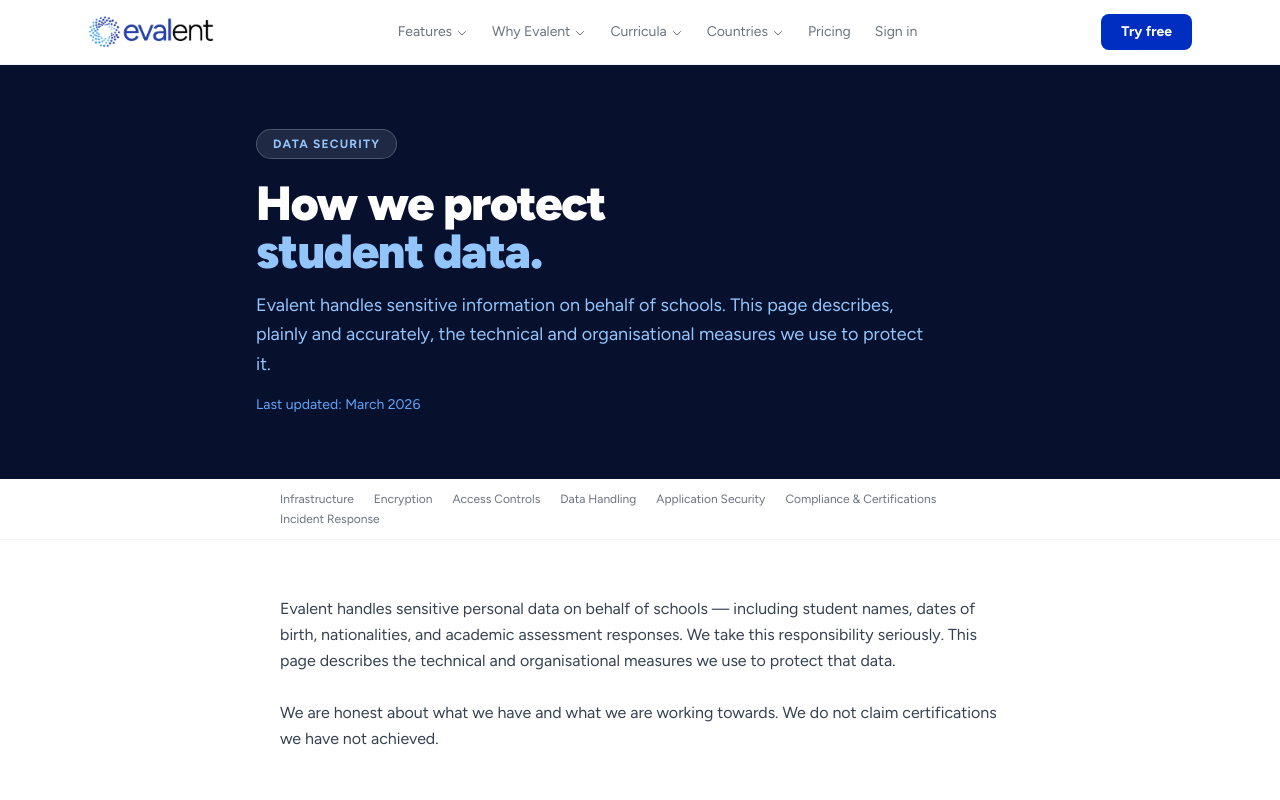
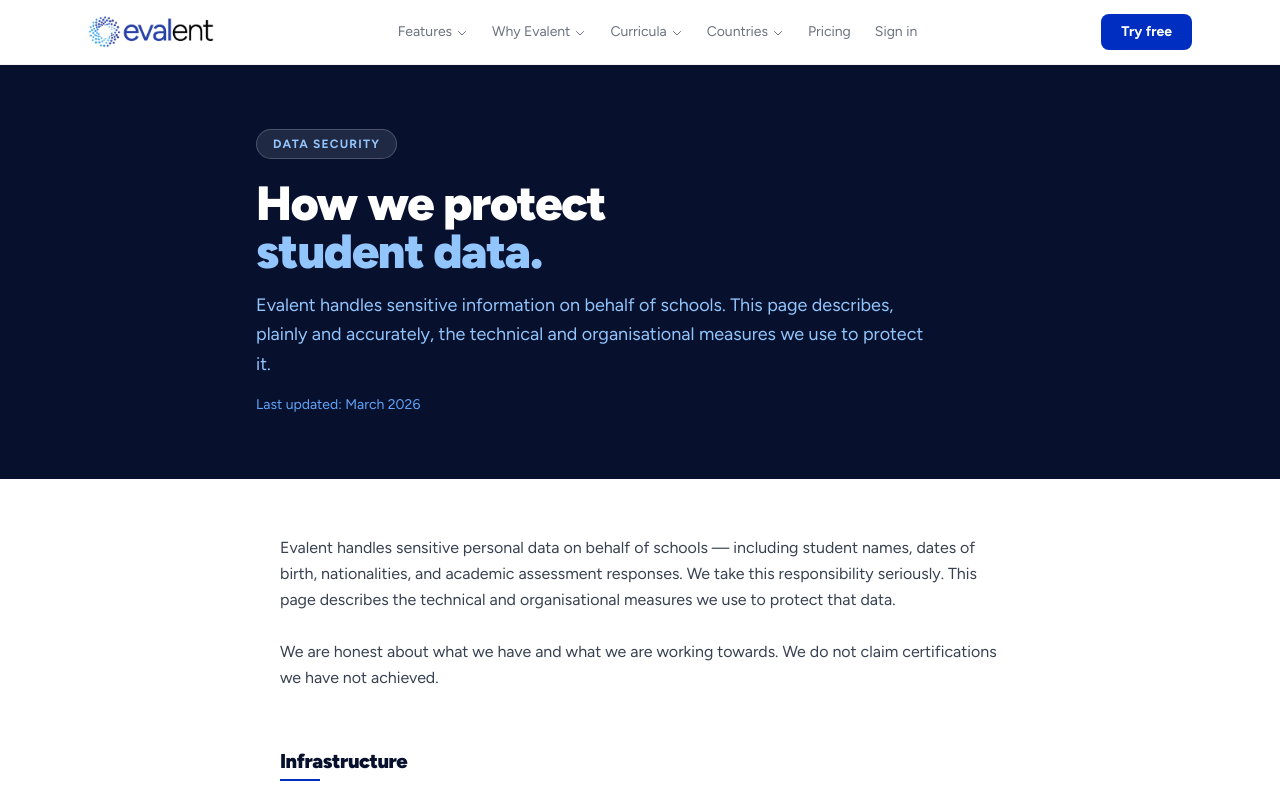
Before and after one commit to wigsbury-ui/evalent-marketing, a Next.js app: page /security in a window 1280 px wide. Shown: the top 800 px of the page. Built offline with nearby package versions, Linux system fonts and the light colour scheme.

Commit message:
fix: security page — remove nav/contact; unify footer links

```diff
--- a/src/app/security/page.tsx
+++ b/src/app/security/page.tsx
@@ -1,6 +1,5 @@
 import Nav from '@/components/Nav'
 import Footer from '@/components/Footer'
-import Link from 'next/link'
 
 export const metadata = {
   title: 'Data Security — Evalent',
@@ -198,16 +197,7 @@ export default function SecurityPage() {
         </div>
       </section>
 
-      {/* Quick nav */}
-      <div className="bg-white border-b border-gray-100 sticky top-16 z-40">
-        <div className="max-w-3xl mx-auto px-6 py-3 flex flex-wrap gap-x-5 gap-y-1">
-          {sections.filter(s => s.id !== 'overview').map(s => (
-            <a key={s.id} href={`#${s.id}`} className="text-xs text-gray-500 hover:text-navy transition-colors">
-              {s.title}
-            </a>
-          ))}
-        </div>
-      </div>
+
 
       {/* Content */}
       <div className="max-w-3xl mx-auto px-6 py-14 space-y-14">
@@ -244,21 +234,7 @@ export default function SecurityPage() {
           </div>
         ))}
 
-        {/* Contact */}
-        <div className="bg-navy rounded-2xl p-8 text-center">
-          <h2 className="text-xl font-black text-white mb-2">Questions about data security?</h2>
-          <p className="text-blue-300 text-sm mb-5 leading-relaxed">
-            We are happy to discuss our security practices with school IT teams, procurement teams, or data protection officers.
-          </p>
-          <div className="flex flex-col sm:flex-row gap-3 justify-center">
-            <a href="mailto:security@evalent.io" className="inline-block bg-white text-navy font-bold text-sm px-6 py-3 rounded-xl hover:bg-blue-50 transition-colors">
-              Email security@evalent.io
-            </a>
-            <a href="mailto:hello@evalent.io" className="inline-block bg-white/10 border border-white/20 text-white font-medium text-sm px-6 py-3 rounded-xl hover:bg-white/20 transition-colors">
-              General enquiries
-            </a>
-          </div>
-        </div>
+
 
       </div>
 
```
